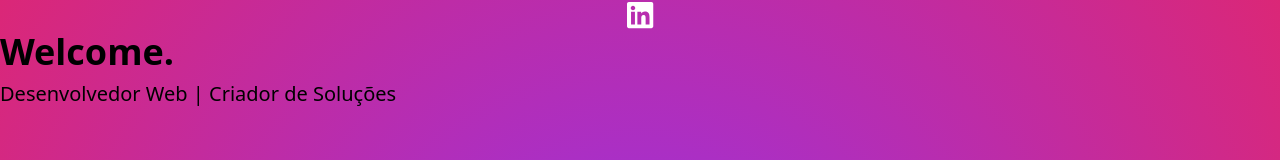
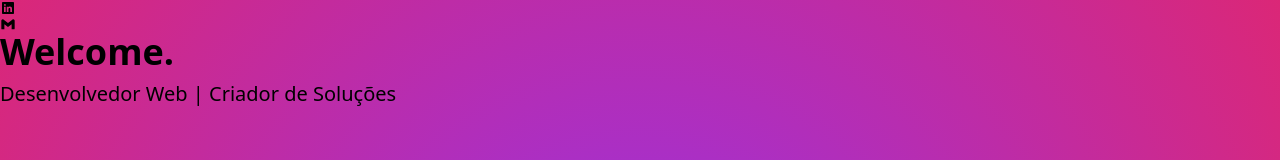
Before and after one commit to MarianniArtoni/Portfolio, a React (Create React App) app: page / in a window 1280 px wide. Shown: the top 160 px of the page. Built offline with nearby package versions, Linux system fonts and the light colour scheme.

Commit message:
Troca de icones para o react icons

```diff
--- a/package.json
+++ b/package.json
@@ -10,6 +10,7 @@
     "@testing-library/user-event": "^13.5.0",
     "react": "^18.3.1",
     "react-dom": "^18.3.1",
+    "react-icons": "^5.3.0",
     "react-scripts": "5.0.1",
     "web-vitals": "^2.1.4"
   },
--- a/src/App.js
+++ b/src/App.js
@@ -1,7 +1,6 @@
 
 import './App.css';
 import React from 'react';
-import './IconLibrary';
 import Header from './components/Header.js';
 import Body from './components/Body.js';
 
--- a/src/IconLibrary.js
+++ /dev/null
@@ -1,7 +0,0 @@
-// src/IconLibrary.js
-import { library } from '@fortawesome/fontawesome-svg-core';
-import { faLinkedin } from '@fortawesome/free-brands-svg-icons';
-
-// Adicione todos os ícones que você quer usar aqui
-library.add(faLinkedin);
-// library.add(faLinkedin, faEnvelope);
--- a/src/components/Header.js
+++ b/src/components/Header.js
@@ -1,11 +1,13 @@
 import React from "react";
-import { FontAwesomeIcon } from '@fortawesome/react-fontawesome';
+import { BiLogoGmail } from "react-icons/bi";
+import { IoLogoLinkedin } from "react-icons/io";
 
 const Header = () => {
     return (
       <header className="text-center">
+        <IoLogoLinkedin />
 
-        <FontAwesomeIcon icon={['fab', 'linkedin']} className="text-white text-3xl hover:text-blue-300" />
+        <BiLogoGmail />
       </header>
     );
   };
```
Also changed, not shown: 1 other file (tests, documents, lock files or other folders).
